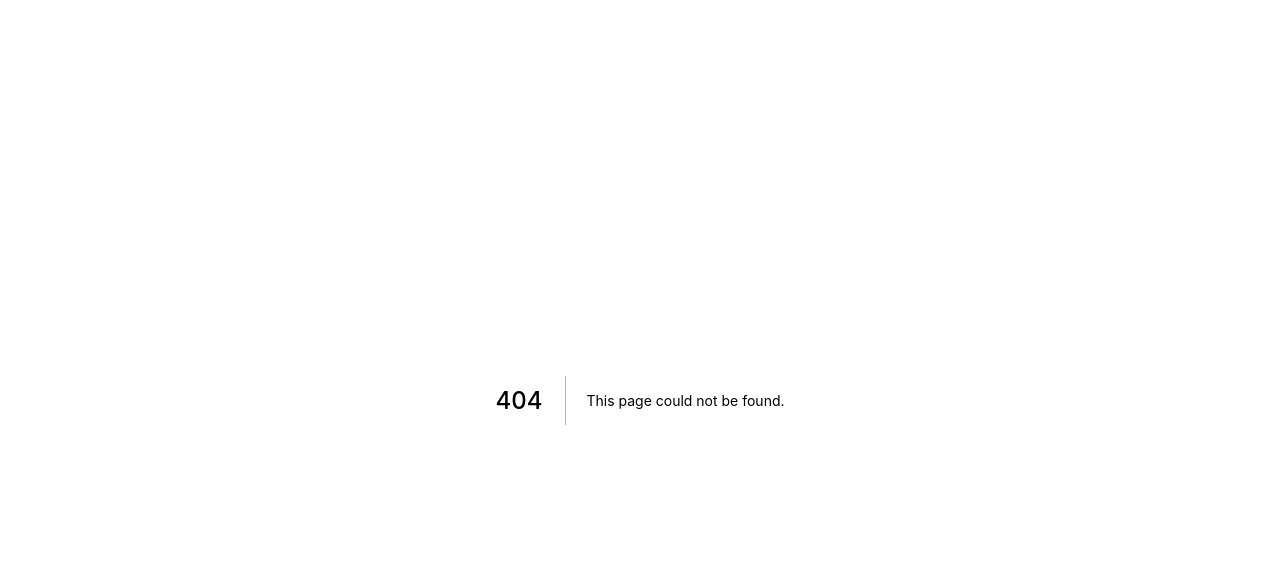
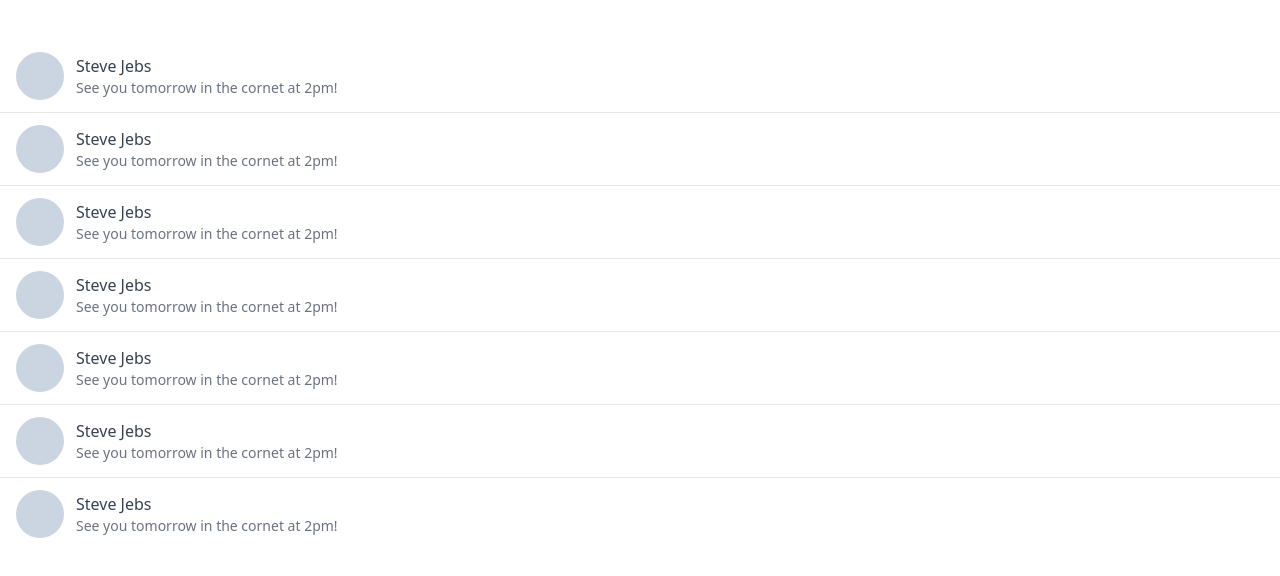
Before and after one commit to jooa7878/nextjs_carrot_market, a Next.js app: page /chats in a window 1280 px wide. Before the commit this address had no page. Shown: the top 576 px of the page. Built offline with nearby package versions, Linux system fonts and the light colour scheme.

Commit message:
added write and chats page

```diff
--- /dev/null
+++ b/pages/chats.tsx
@@ -0,0 +1,24 @@
+import { NextPage } from "next";
+
+const Chat: NextPage = () => {
+  return (
+    <div className=" py-10 divide-y-[1px]">
+      {[1, 1, 1, 1, 1, 1, 1].map((_, i) => (
+        <div
+          key={i}
+          className="flex px-4 cursor-pointer py-3 items-center space-x-3"
+        >
+          <div className="w-12 h-12 rounded-full bg-slate-300" />
+          <div>
+            <p className="text-gray-700 ">Steve Jebs</p>
+            <p className="text-sm  text-gray-500">
+              See you tomorrow in the cornet at 2pm!
+            </p>
+          </div>
+        </div>
+      ))}
+    </div>
+  );
+};
+
+export default Chat;
--- /dev/null
+++ b/pages/community/write.tsx
@@ -0,0 +1,18 @@
+import type { NextPage } from "next";
+
+const Write: NextPage = () => {
+  return (
+    <div className="px-4 py-10">
+      <textarea
+        className="mt-1 shadow-sm w-full focus:ring-orange-500  focus:outline-none focus:border-orange-500 rounded-md border-gray-300 "
+        rows={4}
+        placeholder="Ask a question!"
+      />
+      <button className="mt-2 w-full bg-orange-500 hover:bg-orange-600 text-white py-2 px-4 border border-transparent rounded-md shadow-sm text-sm font-medium focus:ring-2 focus:ring-offset-2 focus:ring-orange-500 focus:outline-none">
+        Submit
+      </button>
+    </div>
+  );
+};
+
+export default Write;
```
